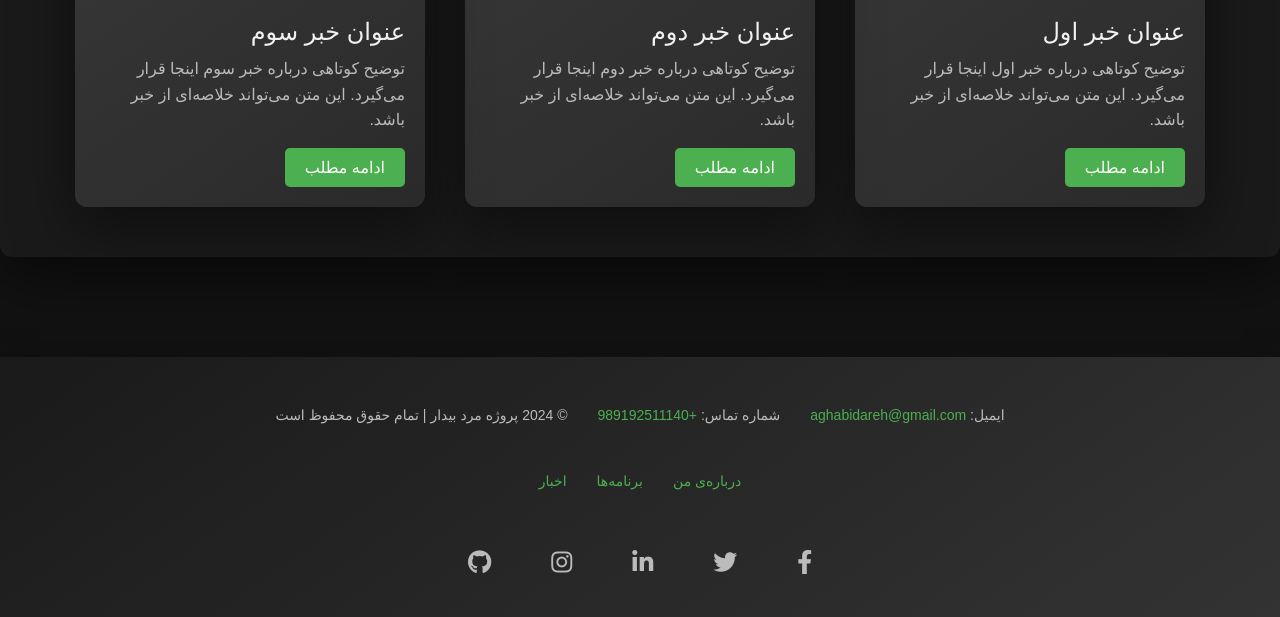
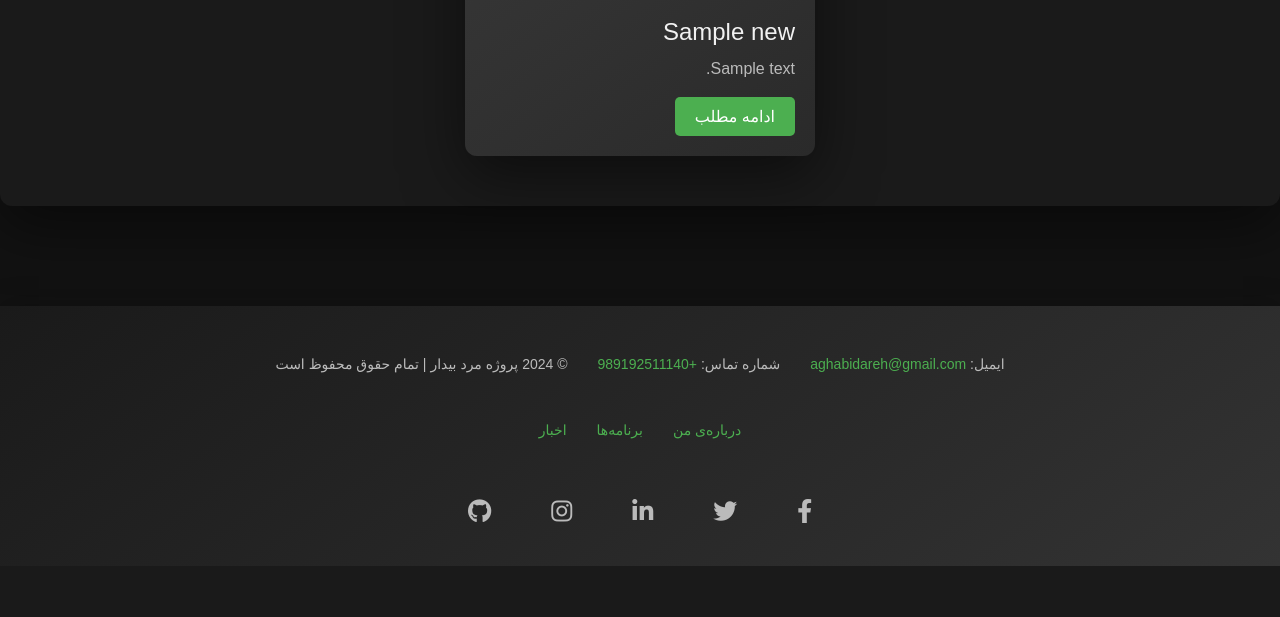
Before and after one commit to aghabidareh/AghabidarehProject, a Django app: template projects/templates/projects/news.html in a window 1280 px wide. Shown: the part 511-1128 px from the top of the page. After the commit the page ends 1077 px from the top, so only its background shows below. Run offline with Django 4.2, Linux system fonts and the light colour scheme; the template is opened without the code that fills it: most values are stand-ins (such as "Sample title", 1, 10 or a date in 2020); grey boxes marked "Sample" are stand-in pictures; some web fonts are replaced.

Commit message:
news-division

```diff
--- a/projects/templates/projects/news.html
+++ b/projects/templates/projects/news.html
@@ -3,30 +3,16 @@
     <section class="news">
         <h2>اخبار</h2>
         <div class="news-cards">
-            <div class="news-card" onclick="location_href('{% url 'news:news1' %}')">
-                <img src="path/to/image1.jpg" alt="News Image 1" class="news-image">
-                <div class="news-content">
-                    <h3>عنوان خبر اول</h3>
-                    <p>توضیح کوتاهی درباره خبر اول اینجا قرار می‌گیرد. این متن می‌تواند خلاصه‌ای از خبر باشد.</p>
-                    <a href="{% url 'news:news1' %}" class="news-link">ادامه مطلب</a>
+            {% for n in news %}
+                <div class="news-card" onclick="location_href('{% url 'projects:news-page' n.id %}')">
+                    <img src="{{ n.image.url }}" alt="{{ n.title }}" class="news-image">
+                    <div class="news-content">
+                        <h3>{{ n.title }}</h3>
+                        <p>{{ n.get_excerpt }}</p>
+                        <a href="{% url 'projects:news-page' n.id %}" class="news-link">ادامه مطلب</a>
+                    </div>
                 </div>
-            </div>
-            <div class="news-card" onclick="location_href('{% url 'news:news2' %}')">
-                <img src="path/to/image2.jpg" alt="News Image 2" class="news-image">
-                <div class="news-content">
-                    <h3>عنوان خبر دوم</h3>
-                    <p>توضیح کوتاهی درباره خبر دوم اینجا قرار می‌گیرد. این متن می‌تواند خلاصه‌ای از خبر باشد.</p>
-                    <a href="{% url 'news:news2' %}" class="news-link">ادامه مطلب</a>
-                </div>
-            </div>
-            <div class="news-card" onclick="location_href('{% url 'news:news3' %}')">
-                <img src="path/to/image3.jpg" alt="News Image 3" class="news-image">
-                <div class="news-content">
-                    <h3>عنوان خبر سوم</h3>
-                    <p>توضیح کوتاهی درباره خبر سوم اینجا قرار می‌گیرد. این متن می‌تواند خلاصه‌ای از خبر باشد.</p>
-                    <a href="{% url 'news:news3' %}" class="news-link">ادامه مطلب</a>
-                </div>
-            </div>
+            {% endfor %}
         </div>
     </section>
 {% endblock %}
```
